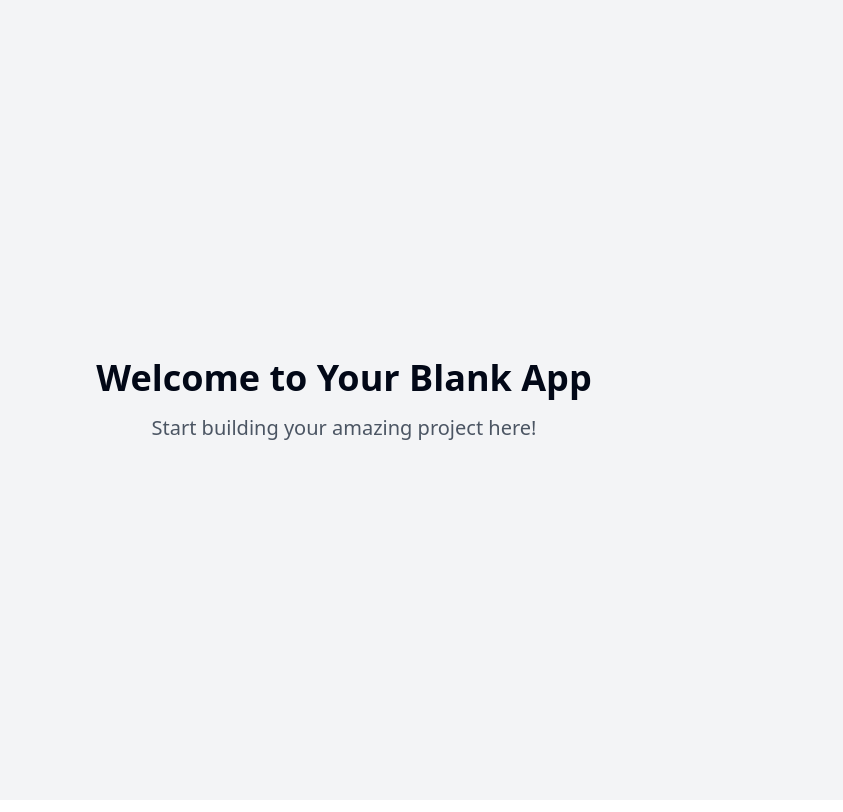
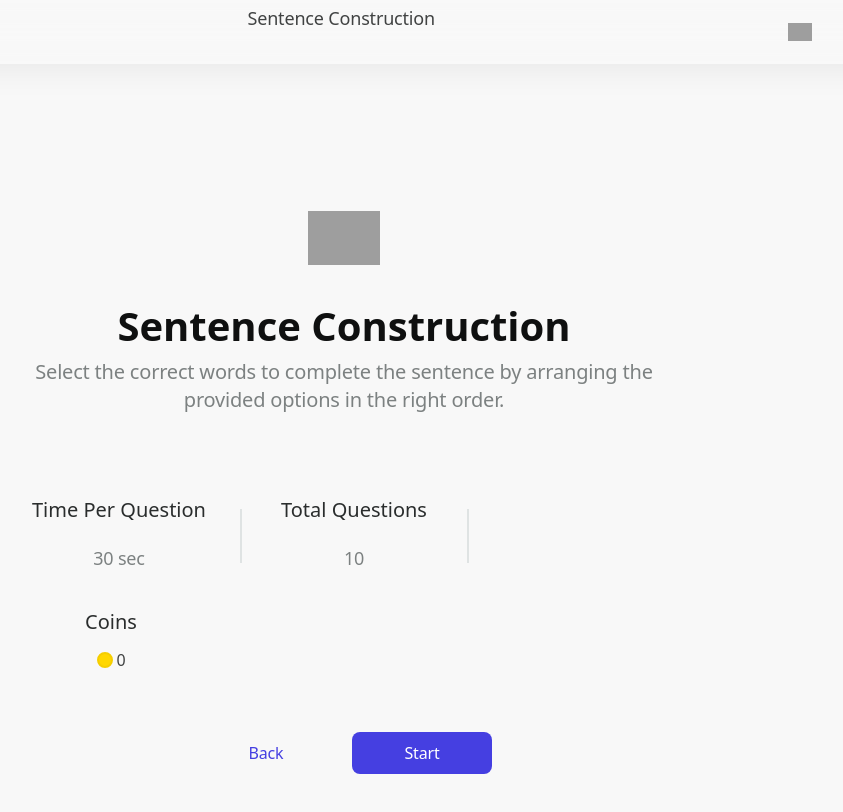
Before and after one commit to vidhii7/sentence-tool, a React (Vite) app: page / in a window 1280 px wide. Shown: the top 812 px of the page, without its empty margins (296-1139 px from the left). Built offline with nearby package versions, Linux system fonts and the light colour scheme; grey boxes are pictures that could not be loaded.

Commit message:
Import Figma design from Builder
Imported from Builder.io to Lovable

```diff
--- /dev/null
+++ b/src/components/icons/CoinIcon.tsx
@@ -0,0 +1,7 @@
+import React from "react";
+
+export const CoinIcon: React.FC = () => {
+  return (
+    <div className="bg-[rgba(255,215,0,1)] self-stretch flex w-4 shrink-0 h-4 my-auto rounded-[50%] border-[rgba(245,206,0,1)] border-solid border-2" />
+  );
+};
--- /dev/null
+++ b/src/components/navbar/Navbar.tsx
@@ -0,0 +1,23 @@
+import React from "react";
+
+export const Navbar: React.FC = () => {
+  return (
+    <nav className="justify-between items-center shadow-[0px_2px_36px_0px_rgba(0,0,0,0.08)] backdrop-blur-[25px] bg-[rgba(248,248,248,0.75)] flex w-full gap-[40px_100px] flex-wrap px-20 max-md:max-w-full max-md:px-5">
+      <div className="self-stretch flex items-center gap-2 w-[136px] my-auto">
+        <div className="self-stretch flex min-h-16 gap-2 my-auto" />
+      </div>
+      <div className="self-stretch min-h-16 gap-4 text-lg text-[#414343] font-medium tracking-[-0.18px] leading-loose w-[193px] my-auto rounded-lg">
+        Sentence Construction
+      </div>
+      <div className="self-stretch flex items-center gap-2 w-[136px] my-auto">
+        <div className="self-stretch flex min-h-16 w-16 items-center gap-2.5 justify-center my-auto rounded-lg">
+          <img
+            src="https://cdn.builder.io/api/v1/image/assets/TEMP/0fc9e1ea1f5754895d03be90f63e13a4b8740470?placeholderIfAbsent=true"
+            alt="Navigation icon"
+            className="aspect-[1] object-contain w-6 self-stretch my-auto"
+          />
+        </div>
+      </div>
+    </nav>
+  );
+};
--- /dev/null
+++ b/src/components/sentence-construction/ActionButtons.tsx
@@ -0,0 +1,20 @@
+import React from "react";
+
+export const ActionButtons: React.FC = () => {
+  return (
+    <div className="flex items-center gap-4 text-base font-medium whitespace-nowrap text-center tracking-[-0.16px] leading-none mt-16 max-md:mt-10">
+      <button
+        className="self-stretch min-h-[42px] gap-2 text-[#453FE1] w-[140px] my-auto px-6 py-2.5 rounded-lg max-md:px-5 hover:bg-[#453FE1]/5 transition-colors"
+        onClick={() => window.history.back()}
+      >
+        Back
+      </button>
+      <button
+        className="self-stretch bg-[#453FE1] min-h-[42px] gap-2 text-white w-[140px] my-auto px-6 py-2.5 rounded-lg max-md:px-5 hover:bg-[#453FE1]/90 transition-colors"
+        onClick={() => console.log("Start clicked")}
+      >
+        Start
+      </button>
+    </div>
+  );
+};
--- /dev/null
+++ b/src/components/sentence-construction/Header.tsx
@@ -0,0 +1,22 @@
+import React from "react";
+
+export const Header: React.FC = () => {
+  return (
+    <header className="flex h-[198px] w-full flex-col items-stretch text-center max-md:max-w-full">
+      <img
+        src="https://cdn.builder.io/api/v1/image/assets/TEMP/8e5b6ade105c746f96924b802a97bc45cec57ce5?placeholderIfAbsent=true"
+        alt="Sentence Construction"
+        className="aspect-[1] object-contain w-[72px] self-center"
+      />
+      <div className="w-full mt-8 max-md:max-w-full">
+        <h1 className="text-[#0F1010] text-[40px] font-semibold leading-none max-md:max-w-full">
+          Sentence Construction
+        </h1>
+        <p className="text-[#7C8181] text-xl font-normal leading-7 tracking-[-0.2px] mt-3 max-md:max-w-full">
+          Select the correct words to complete the sentence by arranging the
+          provided options in the right order.
+        </p>
+      </div>
+    </header>
+  );
+};
--- /dev/null
+++ b/src/components/sentence-construction/Stats.tsx
@@ -0,0 +1,37 @@
+import React from "react";
+import { Divider } from "@/components/ui/Divider";
+import { CoinIcon } from "@/components/icons/CoinIcon";
+
+export const Stats: React.FC = () => {
+  return (
+    <div className="self-center flex items-center gap-8 font-medium flex-wrap mt-24 max-md:max-w-full max-md:mt-10">
+      <div className="self-stretch text-center w-[177px] my-auto">
+        <h2 className="text-[#2A2D2D] text-xl leading-[1.4]">
+          Time Per Question
+        </h2>
+        <p className="text-[#7C8181] text-lg leading-loose tracking-[-0.18px] mt-4">
+          30 sec
+        </p>
+      </div>
+      <Divider />
+      <div className="self-stretch text-center w-[161px] my-auto">
+        <h2 className="text-[#2A2D2D] text-xl leading-[1.4]">
+          Total Questions
+        </h2>
+        <p className="text-[#7C8181] text-lg leading-loose tracking-[-0.18px] mt-4">
+          10
+        </p>
+      </div>
+      <Divider />
+      <div className="self-stretch flex flex-col items-stretch whitespace-nowrap w-[161px] my-auto">
+        <h2 className="text-[#2A2D2D] text-center text-xl leading-[1.4]">
+          Coins
+        </h2>
+        <div className="self-center flex items-center gap-1 text-base text-[#414343] tracking-[-0.16px] leading-none justify-center mt-4">
+          <CoinIcon />
+          <span className="self-stretch my-auto">0</span>
+        </div>
+      </div>
+    </div>
+  );
+};
--- /dev/null
+++ b/src/components/ui/Divider.tsx
@@ -0,0 +1,7 @@
+import React from "react";
+
+export const Divider: React.FC = () => {
+  return (
+    <div className="border bg-[#DFE3E3] self-stretch w-0 shrink-0 h-[54px] my-auto border-[rgba(223,227,227,1)] border-solid" />
+  );
+};
--- a/src/pages/Index.tsx
+++ b/src/pages/Index.tsx
@@ -1,12 +1,20 @@
-// Update this page (the content is just a fallback if you fail to update the page)
+import React from "react";
+import { Navbar } from "@/components/navbar/Navbar";
+import { Header } from "@/components/sentence-construction/Header";
+import { Stats } from "@/components/sentence-construction/Stats";
+import { ActionButtons } from "@/components/sentence-construction/ActionButtons";
 
-const Index = () => {
+const Index: React.FC = () => {
   return (
-    <div className="min-h-screen flex items-center justify-center bg-gray-100">
-      <div className="text-center">
-        <h1 className="text-4xl font-bold mb-4">Welcome to Your Blank App</h1>
-        <p className="text-xl text-gray-600">Start building your amazing project here!</p>
-      </div>
+    <div className="items-stretch bg-[#F8F8F8] flex flex-col overflow-hidden pb-[201px] max-md:pb-[100px]">
+      <Navbar />
+      <main className="self-center flex w-[627px] max-w-full flex-col items-center mt-[138px] max-md:mt-10">
+        <div className="flex min-h-[366px] w-full max-w-[627px] flex-col items-stretch max-md:max-w-full">
+          <Header />
+          <Stats />
+        </div>
+        <ActionButtons />
+      </main>
     </div>
   );
 };
```
